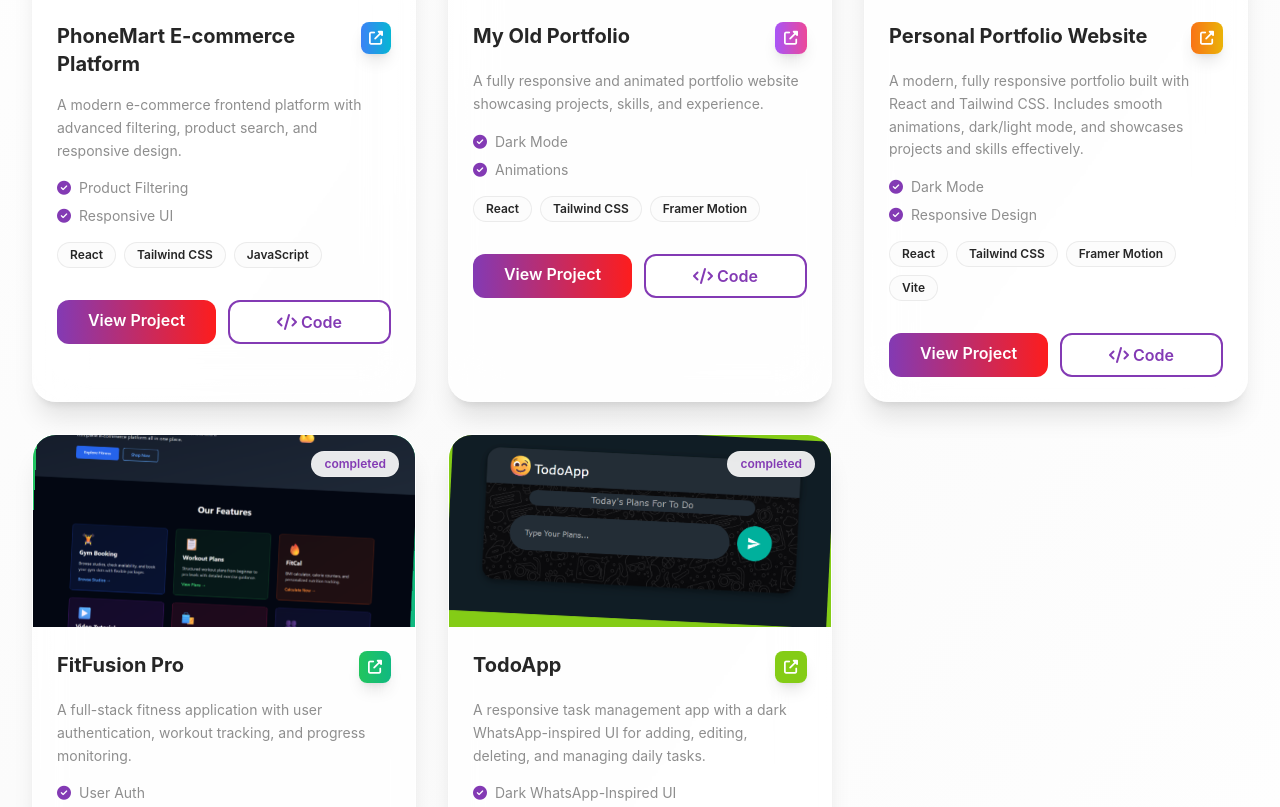
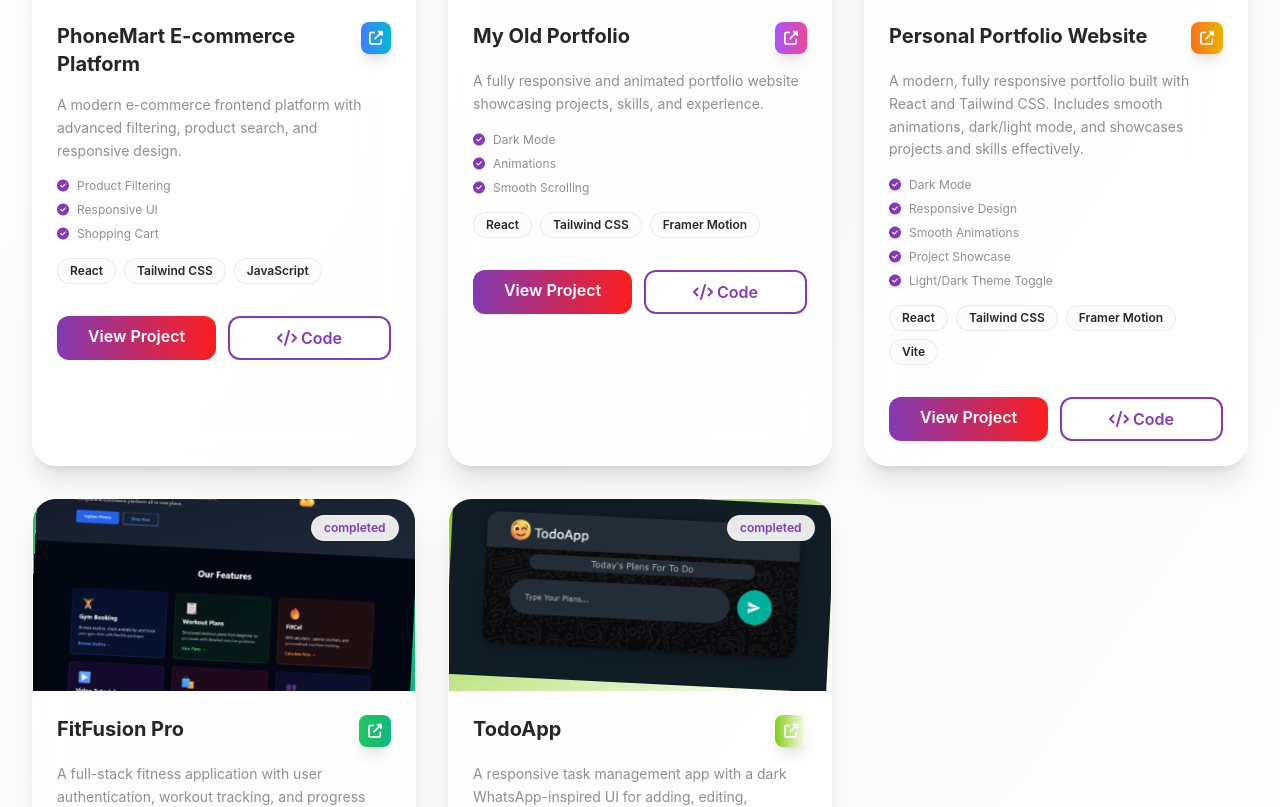
Before and after one commit to NehasTS17/Nehas_Portfolio, a React (Vite) app: page / in a window 1280 px wide. Shown: the part 3341-4148 px from the top of the page. Built offline with nearby package versions, Linux system fonts and the light colour scheme.

Commit message:
Refactor Projects component with updated project data

```diff
--- a/src/components/Projects.jsx
+++ b/src/components/Projects.jsx
@@ -72,7 +72,7 @@ const Projects = () => {
       link: 'https://todoapp-nehas.netlify.app/',
       code: '#',
       features: ['Dark WhatsApp-Inspired UI','Add, Edit & Delete Tasks','Mark Tasks as Completed','Responsive Design'],
-      gradient: 'from-lime-500 to-lime-500',
+      gradient: 'from-lime-500 to-mauve-500',
       status: 'completed'
     },
   ];
@@ -287,14 +287,14 @@ const Projects = () => {
 
                   {/* Features */}
                   <div className="space-y-2">
-                    {project.features.slice(0, 2).map((feature, index) => (
+                    {project.features.map((feature, index) => (
                       <motion.div
                         key={index}
                         initial={{ opacity: 0, x: -10 }}
                         whileInView={{ opacity: 1, x: 0 }}
                         viewport={{ once: true }}
                         transition={{ delay: index * 0.1 }}
-                        className="flex items-center text-sm text-light-text-secondary dark:text-dark-text-secondary"
+                        className="flex items-center text-xs text-light-text-secondary dark:text-dark-text-secondary"
                       >
                         <motion.i
                           whileHover={{ scale: 1.2 }}
```
